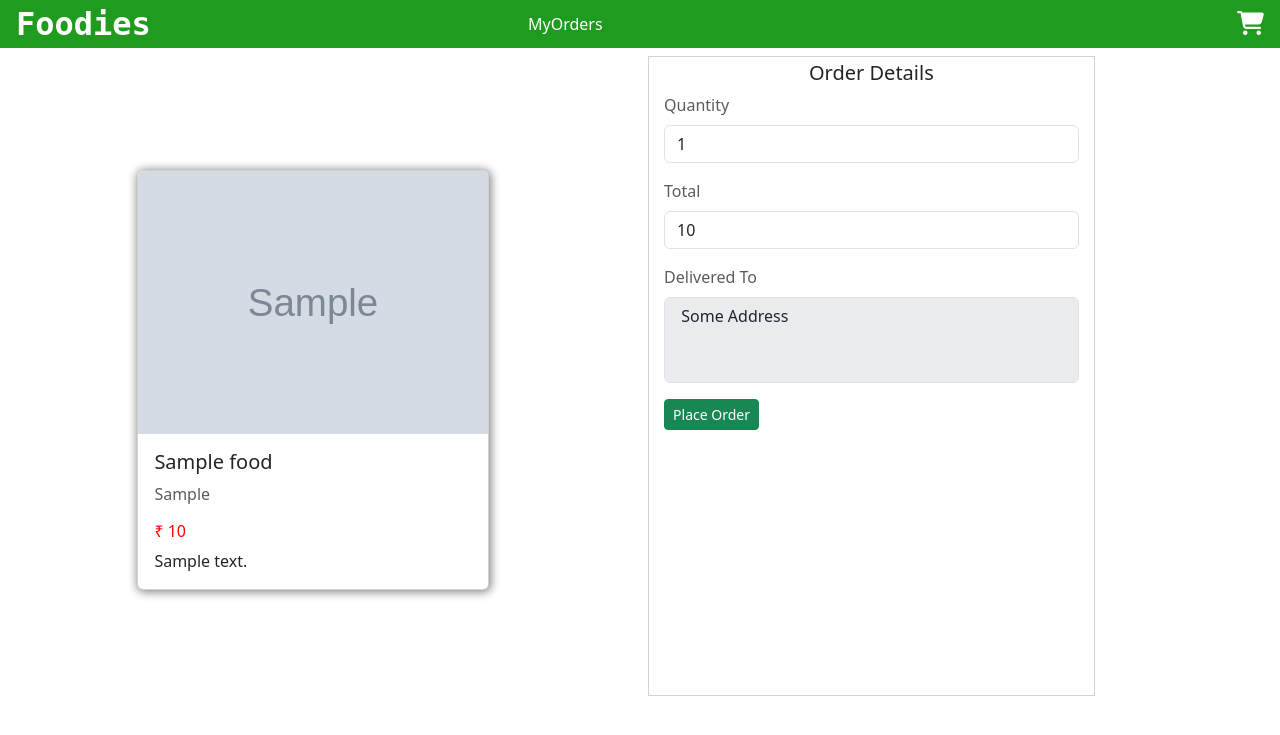
After one commit to djgupta820/foodies-admin, a Node server app: page /user/600000000000000000000001/order in a window 1280 px wide. The commit adds this page. Shown: the top 735 px of the page. Run offline with Node 20, Linux system fonts and the light colour scheme; tables that the repository leaves empty hold one stand-in row (values such as "Sample post"); grey boxes marked "Sample" are stand-in pictures; some libraries are stand-ins or nearby versions.

Commit message:
place order functionality added

```diff
--- a/index.js
+++ b/index.js
@@ -5,6 +5,7 @@ const mongoose = require('mongoose')
 const methodOverride = require('method-override')
 const session = require('express-session')
 const flash = require('connect-flash')
+// const MongoStore = require('connect-mongo')(session)
 const userRoutes = require('./routes/userRoots')
 const adminRoutes = require('./routes/adminRoutes')
 const app = express()
@@ -19,10 +20,15 @@ mongoose.connect('mongodb://127.0.0.1:27017/foodies')
 
 // Session configuration
 const SessionConfig = {
-    secret: 'secret-code',
+    secret: 'secretcode',
     resave: false,
     saveUninitialized: true,
-    cookie: {maxAge: 1000*60*60*24}
+    cookie: {maxAge: 1000 * 60 * 60 * 24 * 30},     // for one month
+    // store: new MongoStore({
+    //     url: 'mongodb://127.0.0.1:27017/foodies',
+    //     ttl: 1000 * 60 * 60 * 24,
+    //     autoRemove: 'native'
+    // })
 }
 
 app.engine('ejs', ejsMate)
--- a/public/css/style.css
+++ b/public/css/style.css
@@ -40,8 +40,7 @@
     margin-top: 2rem;
     width: 95%;
     height: 80vh;
-    border-radius: 8px;
-    border: 1px solid lightgray;
+    /* border-radius: 8px; */
 }
 .slider #img{
     border-radius: 8px;
@@ -51,6 +50,7 @@
     background-position: center;
     background-repeat: no-repeat;
     background-size: cover;
+    box-shadow: inset 0 0 30px 30px white;
 }
 /* #img img{
     border-radius: 8px;
--- /dev/null
+++ b/public/js/order.js
@@ -0,0 +1,12 @@
+const itemPrice = document.querySelector('#iPrice')
+const quantity = document.querySelector('#quantity')
+const total = document.querySelector('#total')
+const form = document.querySelector('#order')
+
+
+form.addEventListener('submit', (e)=>{
+    e.preventDefault()
+    total.value = parseInt(quantity.value) * parseFloat(itemPrice.innerText)
+    form.submit()
+    alert('your order has been placed')
+})
--- a/routes/userRoots.js
+++ b/routes/userRoots.js
@@ -5,6 +5,14 @@ const Food = require('../models/Food')
 const Review = require('../models/Review')
 const router = express.Router()
 
+// middleware to check authenticated user
+const userCheck = (req,res,next)=>{
+    if(req.session.user){
+        next()
+    }else{
+        res.redirect('/user/login-error')
+    }
+}
 
 router.get('/login', (req, res)=>{
     res.render('users/login')
@@ -12,14 +20,20 @@ router.get('/login', (req, res)=>{
 
 router.post('/login', async (req,res)=>{
     let {email, password} = req.body
-    const salt = await bcrypt.genSalt(13)
-    const hash = await bcrypt.hash(password, salt)
-    password = hash
-    const user = await User.find({email})
-    if(user){
-        res.redirect('/')
+    const user = await User.findOne({email})
+    if(!user){
+        req.flash('error', 'user not found')
+        res.redirect('/user/login')
     }else{
-        res.redirect('/user/login')
+        const validUser = bcrypt.compare(password, user.password)
+        if(!validUser){
+            req.flash('error', 'password did not match')
+            res.redirect('/user/login')
+        }
+        else{
+            req.session.user = user.id
+            res.redirect('/user/dashboard')
+        }
     }
 })
 
@@ -33,11 +47,13 @@ router.post('/register', async (req,res)=>{
     const hash = await bcrypt.hash(password, salt)
     password = hash
     await User.create({name, email, phone, address, password})
+    req.flash('success', 'registration successfull')
     res.redirect('/user/login')
 })
 
 router.get('/dashboard', async (req,res)=>{
     const items = await Food.find({})
+    console.log(req.session)
     res.render('users/dashboard', {items})
 })
 
@@ -55,7 +71,24 @@ router.post('/:itemId/add-review', async (req,res)=>{
     const review = await Review.create({user, rating, comment})
     item.reviews.push(review)
     await item.save()
+    req.flash('success', 'review added successfully')
     res.redirect(`/user/${itemId}/view`)
 })
 
+router.get('/:itemId/order', async (req,res)=>{
+    const {itemId} = req.params
+    const item = await Food.findById(itemId)
+    res.render('users/order', {item})
+})
+
+router.post('/:itemId/order', (req,res)=>{
+    const {itemId} = req.body
+    req.flash('success', 'Your order has been placed')
+    res.redirect(`/user/dashboard`)
+})
+
+router.get('/login-error', (req,res)=>{
+    res.render('users/login-error')
+})
+
 module.exports = router
--- a/views/layout/boilerPlate.ejs
+++ b/views/layout/boilerPlate.ejs
@@ -14,6 +14,7 @@
 <body>
 
     <%- include('../partials/navbar') %>
+    <%- include('../partials/flash') %>
     <%- body -%>
 
     <!-- bootstrap js cdn link -->
--- /dev/null
+++ b/views/users/login-error.ejs
@@ -0,0 +1,6 @@
+<link href="https://cdn.jsdelivr.net/npm/bootstrap@5.3.0/dist/css/bootstrap.min.css" rel="stylesheet" integrity="sha384-9ndCyUaIbzAi2FUVXJi0CjmCapSmO7SnpJef0486qhLnuZ2cdeRhO02iuK6FUUVM" crossorigin="anonymous">
+<div class="alert alert-danger">
+    <h1>Access Denied</h1>
+    <h4>Login required to access this page</h4>
+    <p>click here to <a href="/user/login"> Login </a></p>
+</div>
--- /dev/null
+++ b/views/users/order.ejs
@@ -0,0 +1,34 @@
+<% layout('layout/boilerPlate') %>
+<section class="container">
+    <div class="view">
+        <div class="card mt-2" style="width: 22rem; box-shadow: 1px 1px 10px 1px gray;">
+            <img class="card-img-top" src="<%= item.image %>" alt="Item Image" style="max-height: 20rem;">
+            <div class="card-body">
+                <h5 class="card-title"> <%= item.name %> </h5>
+                <p class="text-muted"> <%= item.category %> </p>
+                <h6 style="color: red;"> &#8377; <span id="iPrice"><%= item.price %></span></h6>
+                <p class="card-text"> <%= item.description %> </p>
+            </div>
+        </div>
+        <div class="reviews mx-5 p-1 my-2">
+            <h5>Order Details</h5>
+            <form action="/user/<%= item._id %>/order" method="post" style="width: 95%;" id="order">
+                <div class="mb-3">
+                    <label for="quantity" class="form-label text-muted">Quantity</label>
+                    <input type="text" name="quantity" id="quantity" class="form-control" value="1">
+                </div>
+                <div class="mb-3">
+                    <label for="total" class="form-label text-muted">Total</label>
+                    <input type="text" name="total" id="total" class="form-control" value="<%= item.price %>">
+                </div>
+                <div class="mb-3">
+                    <label for="rating" class="form-label text-muted">Delivered To</label>
+                    <textarea class="form-control" name="comment" id="commment" rows="3" style="resize: none;" disabled> Some Address</textarea>
+                </div>
+                <button type="submit" class="btn btn-sm btn-success">Place Order</button>
+            </form>
+        </div>
+    </div>
+</section>
+
+<script src="/js/order.js"></script>
--- a/views/users/view.ejs
+++ b/views/users/view.ejs
@@ -6,6 +6,7 @@
             <div class="card-body">
                 <h5 class="card-title"> <%= item.name %> </h5>
                 <p class="text-muted"> <%= item.category %> </p>
+                <h6 style="color: red;"> &#8377; <%= item.price %></h6>
                 <p class="card-text"> <%= item.description %> </p>
                 <div style="display: flex; align-items: center; justify-content: space-around;">
                     <a href="/user/<%= item._id %>/order" class="btn btn-warning mx-1 px-4"> order </a>
```
Also changed, not shown: public/js/reglog.js (+5 -4 lines).
